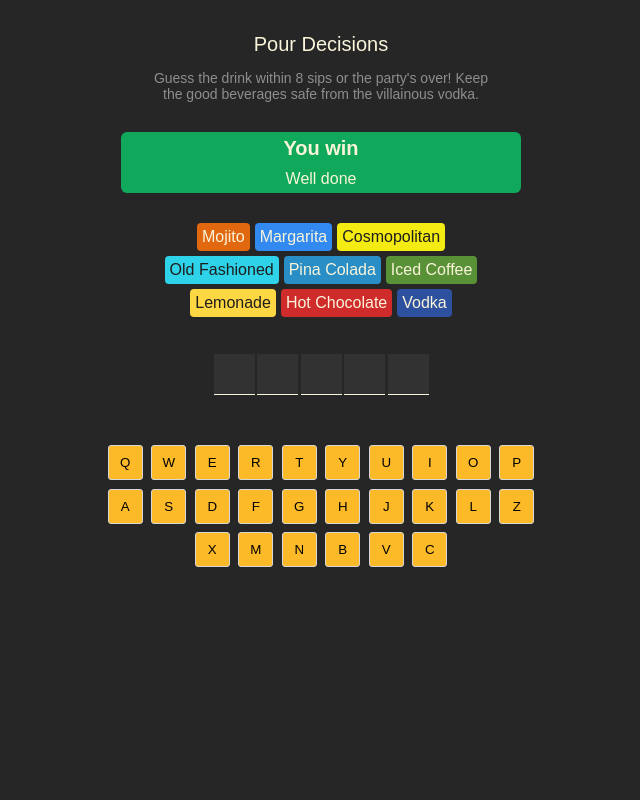
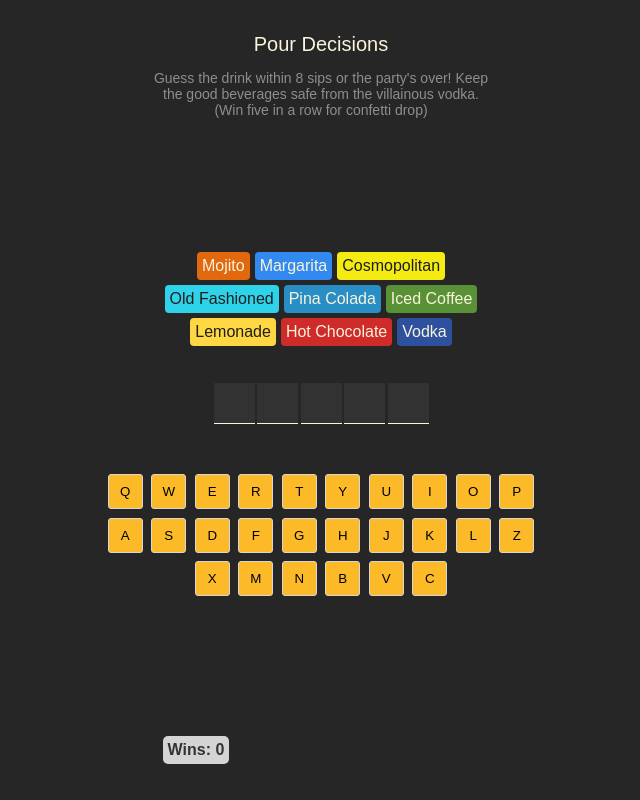
Before and after one commit to Veektaw/hangman, a React (Vite) app: page / in a window 1280 px wide. Shown: the whole page, without its empty margins (319-959 px from the left). Built offline with nearby package versions, Linux system fonts and the light colour scheme.

Commit message:
Added win counter

```diff
--- a/package.json
+++ b/package.json
@@ -12,6 +12,7 @@
   "dependencies": {
     "clsx": "^2.1.1",
     "react": "^19.0.0",
+    "react-confetti": "^6.2.2",
     "react-dom": "^19.0.0"
   },
   "devDependencies": {
--- a/src/App.css
+++ b/src/App.css
@@ -13,6 +13,11 @@ body {
   justify-content: center;
 }
 
+main {
+  display: flex;
+  flex-direction: column;
+  align-items: center;
+}
 
 header {
   text-align: center;
@@ -33,16 +38,29 @@ header > p {
 }
 
 section.game-status {
-  background-color: #10A95B;
-  display: flex;
-  flex-direction: column;
-  align-items: center;
-  color: #F9F4DA;
-  border-radius: 6px;
-  margin-block: 30px;
-  max-width: 400px;
-  margin-left: auto;
-  margin-right: auto;
+    display: flex;
+    flex-direction: column;
+    align-items: center;
+    justify-content: center;
+    color: #F9F4DA;
+    width: 100%;
+    max-width: 370px;
+    min-height: 60px;
+    border-radius: 4px;
+    margin-block: 30px;
+}
+
+section.game-status.won {
+    background-color: #10A95B;
+}
+
+section.game-status.lost {
+    background-color: #BA2A2A;
+}
+
+section.game-status.farewell {
+    background-color: #7A5EA7;
+    border: 1px dashed #323232;
 }
 
 section.game-status > h2 {
@@ -154,3 +172,21 @@ button.new-game {
     cursor: pointer;
     font-size: large;
 }
+
+.button-container {
+  height: 50px;
+  width: 100%;
+}
+
+.win-counter {
+  /* position: fixed; */
+  margin-top: 40px;
+  margin-right: 250px;
+  bottom: 20px;
+  left: 20px;
+  font-size: 1rem;
+  color: #333;
+  background-color: rgba(255, 255, 255, 0.8);
+  padding: 5px;
+  border-radius: 5px;
+}
--- a/src/components/header.jsx
+++ b/src/components/header.jsx
@@ -1,11 +1,16 @@
-export default function Header() {
+import ReactConfetti from "react-confetti";
+
+export default function Header({ numberOfWins }) {
   return (
     <>
       <header className="header">
+        {numberOfWins === 5 && <ReactConfetti />}
         <h1>Pour Decisions</h1>
         <p>
           Guess the drink within 8 sips or the party's over! Keep the good
           beverages safe from the villainous vodka.
+          <br />
+          <span>(Win five in a row for confetti drop)</span>
         </p>
       </header>
     </>
--- a/src/components/winState.jsx
+++ b/src/components/winState.jsx
@@ -1,9 +1,27 @@
-export default function WinsState() {
+import { clsx } from "clsx";
+
+export default function WinsState({ isGameWon, isGameLost, isGameOver }) {
+  const gameStatus = clsx("game-status", {
+    won: isGameWon,
+    lost: isGameLost,
+  });
+
   return (
     <>
-      <section className="game-status">
-        <h2>You win</h2>
-        <p>Well done</p>
+      <section className={gameStatus}>
+        {isGameOver ? (
+          isGameWon ? (
+            <>
+              <h2>You win 🎉</h2>
+              <p>Well done</p>
+            </>
+          ) : (
+            <>
+              <h2>You lose</h2>
+              <p>The vodka's chilling victory is complete 😔</p>
+            </>
+          )
+        ) : null}
       </section>
     </>
   );
--- a/src/components/word.jsx
+++ b/src/components/word.jsx
@@ -2,6 +2,8 @@ import React from "react";
 import { clsx } from "clsx";
 import Languages from "./langauges";
 import WinsState from "./winState";
+import { languages } from "../languages";
+import Header from "./header";
 
 export default function Word() {
   const [currentWord, setCurrentWord] = React.useState("react");
@@ -11,6 +13,7 @@ export default function Word() {
   const [currentAlphabets, setCurrentAlphabets] =
     React.useState(uniqueAlphabets);
   const [guessedLetters, setGuessedLetters] = React.useState([]);
+  const [numberOfWins, setNumberOfWins] = React.useState(0);
 
   const wrongGuessArray = guessedLetters.filter(
     (letter) => !currentWord.includes(letter)
@@ -32,8 +35,20 @@ export default function Word() {
   const isGameWon = currentWord
     .split("")
     .every((letter) => guessedLetters.includes(letter));
-  const isGameLost = wrongGuessArray.length > 7;
+  const isGameLost = wrongGuessArray >= languages.length - 1;
   const isGameOver = isGameWon || isGameLost;
+
+  const updateWins = () => {
+    if (isGameWon) {
+      setNumberOfWins((prevWins) => (prevWins < 5 ? prevWins + 1 : 5));
+    } else if (isGameLost) {
+      setNumberOfWins(0);
+    }
+  };
+
+  React.useEffect(() => {
+    updateWins();
+  }, [isGameWon, isGameLost]);
 
   const keyboardElements = currentAlphabets.split("").map((letter, index) => {
     const isGuessed = guessedLetters.includes(letter);
@@ -57,15 +72,21 @@ export default function Word() {
 
   return (
     <>
+      <Header numberOfWins={numberOfWins} />
       <WinsState
-        guessedLetters={guessedLetters}
-        currentWord={currentWord}
-        wrongGuessArray={wrongGuessArray}
+        isGameWon={isGameWon}
+        isGameLost={isGameLost}
+        isGameOver={isGameOver}
       />
       <Languages wrongGuessArray={wrongGuessArray} />
       <section className="word">{letterElements}</section>
       <section className="keyboard">{keyboardElements}</section>
-      {isGameOver && <button className="new-game">New game</button>}
+      <div className="button-container">
+        {isGameOver && <button className="new-game">New game</button>}
+      </div>
+      <div className="game-container">
+        <h3 className="win-counter">Wins: {numberOfWins}</h3>
+      </div>
     </>
   );
 }
--- a/src/main.jsx
+++ b/src/main.jsx
@@ -1,12 +1,8 @@
-import Header from "./components/header";
-import Languages from "./components/langauges";
-import WinsState from "./components/winState";
 import Word from "./components/word";
 
 export default function Main() {
   return (
     <main>
-      <Header />
       {/* <WinsState /> */}
       {/* <Languages /> */}
       <Word />
```
Also changed, not shown: 1 other file (tests, documents, lock files or other folders).
